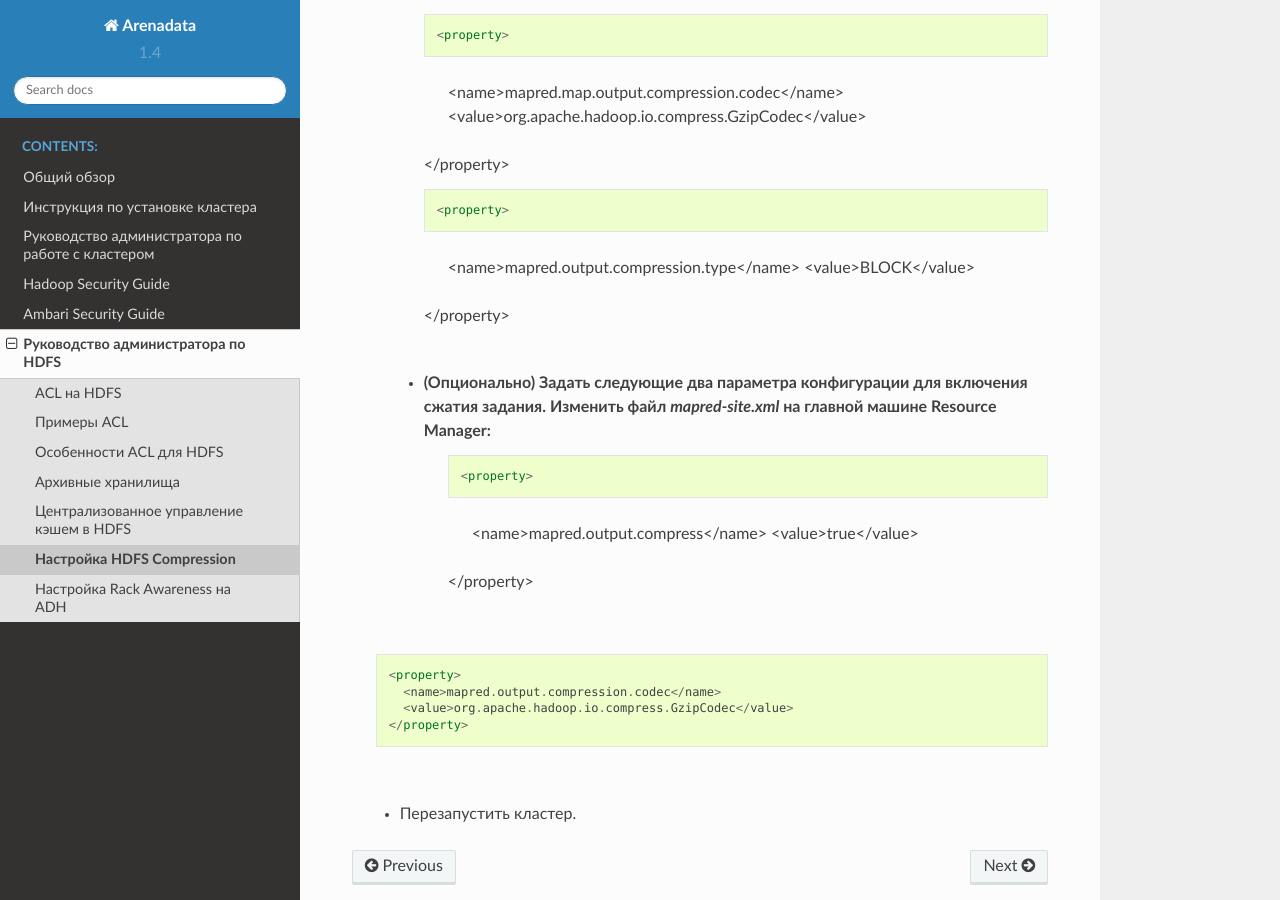
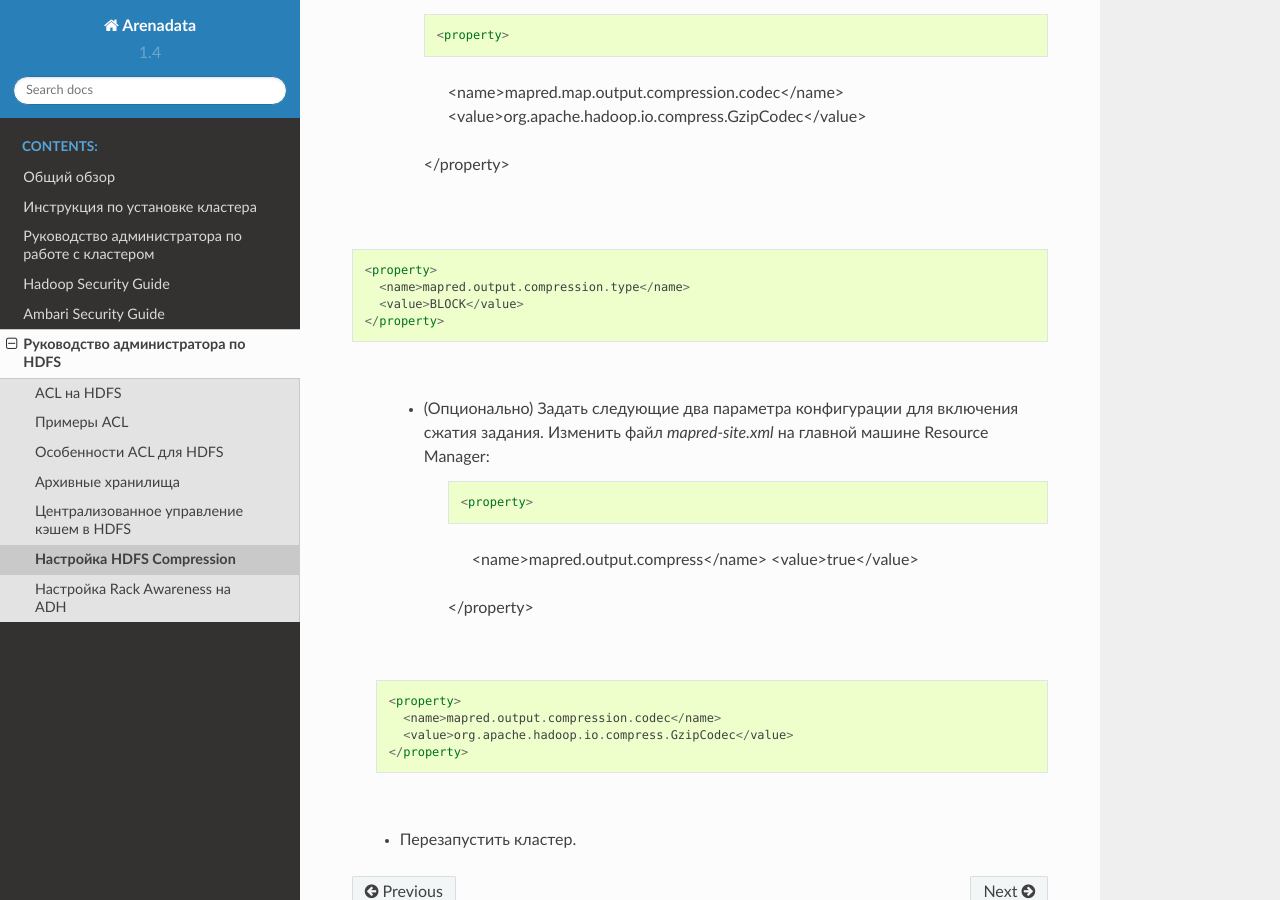
Before and after one commit to arenadata/docs_adps, a Sphinx documentation site: the page built from source/HDFSadmin/HDFSCompression.rst, in a window 1280 px wide and 900 px high, scrolled down 1078 px. Built offline with Sphinx 7.4.7 and the Read the Docs theme 2.0.0, drawn with Linux system fonts in a browser that asks for light colours; part of the change alters nothing that is shown.

```diff
--- a/source/HDFSadmin/HDFSCompression.rst
+++ b/source/HDFSadmin/HDFSCompression.rst
@@ -20,6 +20,7 @@
 + Вариант II: включить GzipCodec в качестве сжатия по умолчанию:
 
   + Отредактировать файл *core-site.xml* на главной машине NameNode:
+
     ::
 
     <property>
@@ -33,6 +34,7 @@
 
 |br|
    + Изменить файл *mapred-site.xml* на главной машине JobTracker:
+
       ::
 
       <property>
@@ -47,7 +49,7 @@
         <value>org.apache.hadoop.io.compress.GzipCodec</value>
       </property>
 
-      ::
+|br|  ::
 
       <property>
         <name>mapred.output.compression.type</name>
@@ -56,6 +58,7 @@
 
 |br|
    + (Опционально) Задать следующие два параметра конфигурации для включения сжатия задания. Изменить файл *mapred-site.xml* на главной машине Resource Manager:
+
       ::
 
       <property>
```
